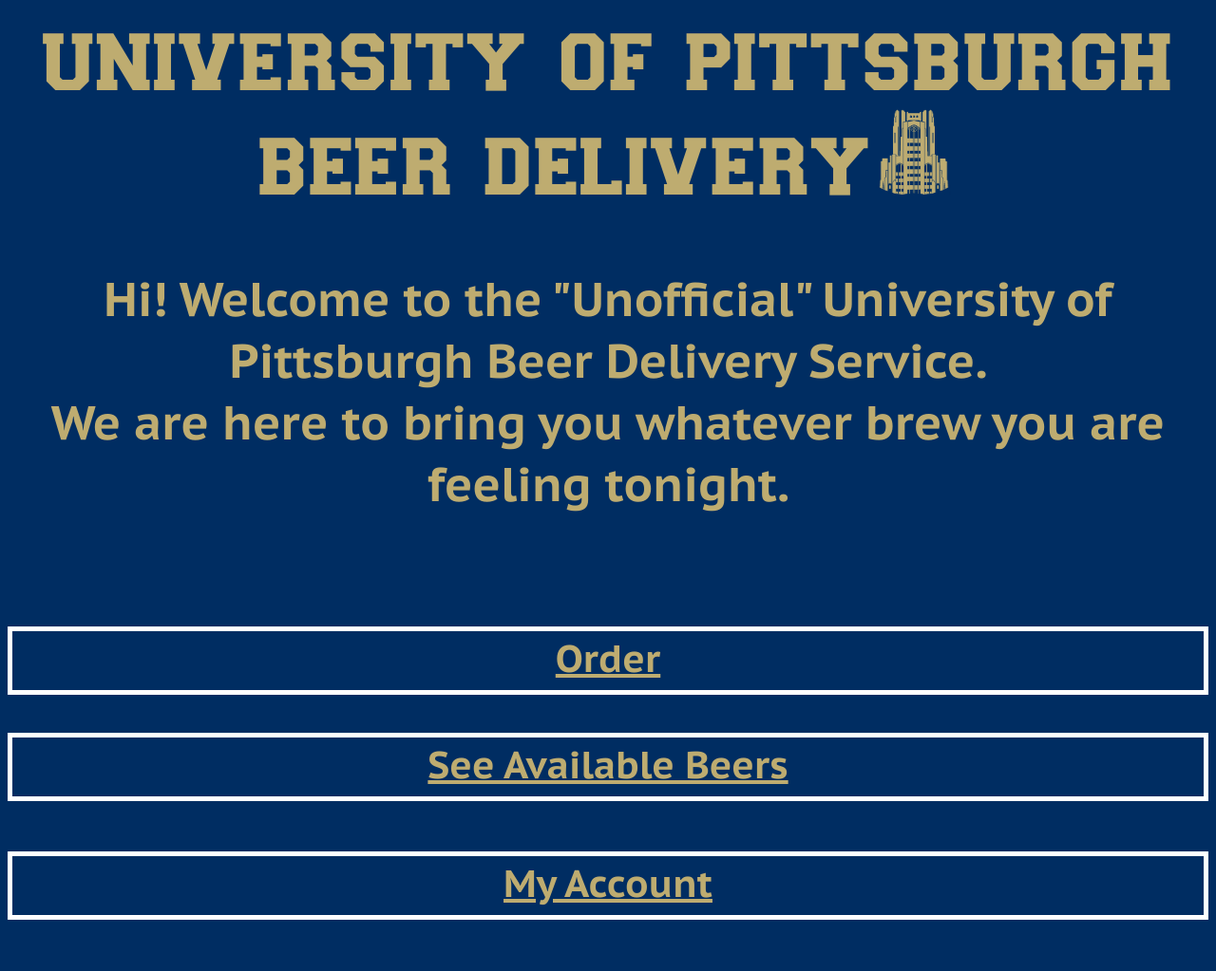
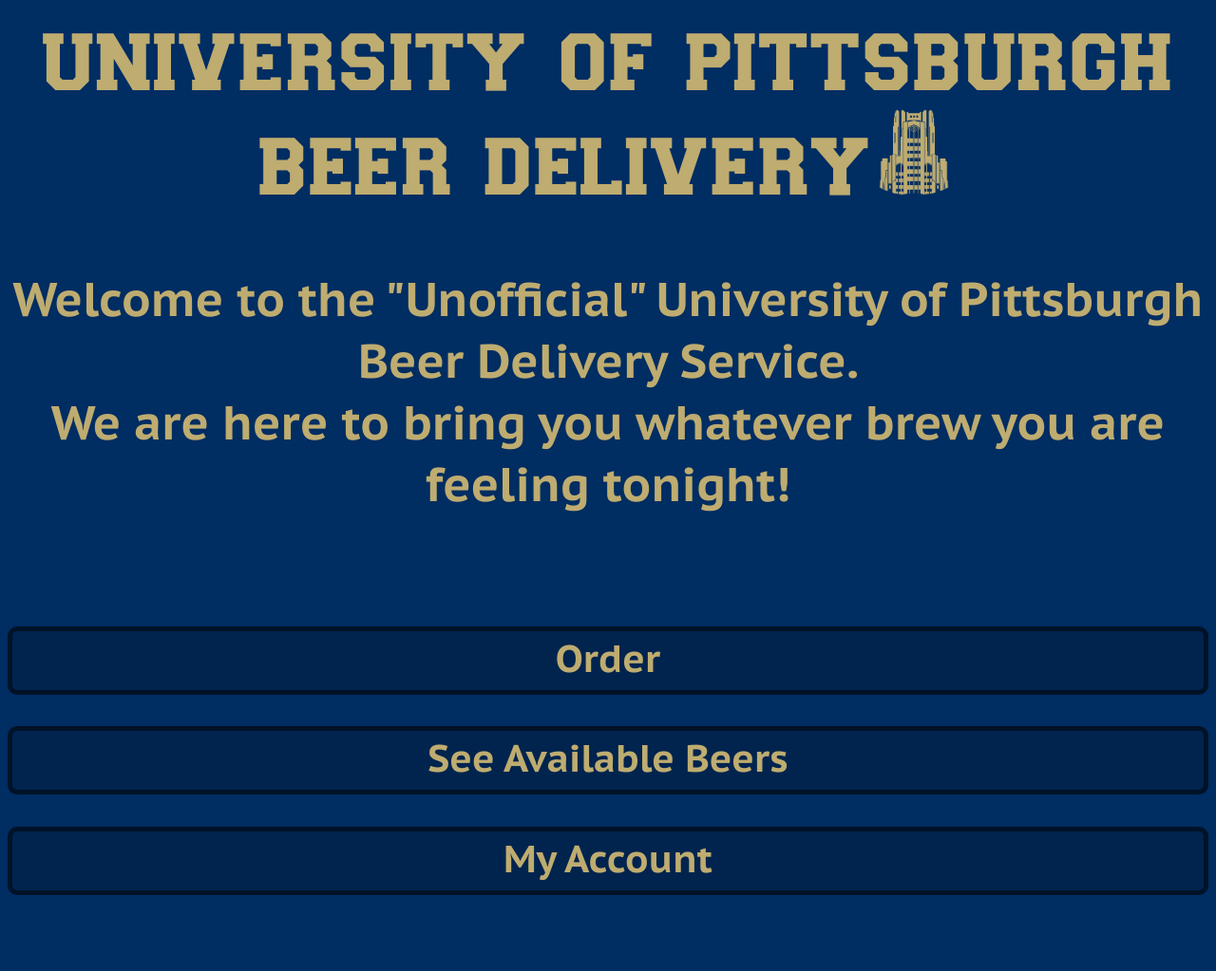
Before and after one commit to beerweb/beerweb, a Python web app: template templates/index.html in a window 1280 px wide. Shown: the whole page at 95% size. After the commit the page ends 943 px from the top, so only its background shows below. Run offline with Jinja, Linux system fonts and the light colour scheme; the template is opened without the code that fills it, so the values that code supplies are empty.

Commit message:
Made the logo clickable, and added CSS to the buttons.

```diff
--- a/static/style.css
+++ b/static/style.css
@@ -25,13 +25,15 @@
 
 h2 {
     text-align: center;
-    border: 5px solid #FFFFFF;
+    border: 5px solid rgba(0,0,0,.5);
+    border-radius: 10px;
     padding: 5px;
     font-family: "PTC75F", Times, Sans-serif;
     font-size: 40;
     color: #beac70;
 }
 
+/* just using h2 for now
 h3 {
     text-align: center;
     border: 5px solid #FFFFFF;
@@ -49,7 +51,29 @@
     font-size: 40;
     color: #beac70;
 }
+*/
 
-	a {
+a.buttons{
+    color: #beac70;
+    text-decoration: none;
+}
+a.buttons h2 {
+    background-color:rgba(0,0,0,.2);
+}
+a.buttons h2:hover{
+    background-color:#beac70;
+    color: #192857;
+}
+
+a.header{
+    text-decoration: none;
     color: #beac70;
 }
+
+a.header:link{
+    color: #beac70;
+}
+
+a.header:visited{
+    color: #beac70;
+}
--- a/templates/account.html
+++ b/templates/account.html
@@ -3,7 +3,9 @@
 <link rel="stylesheet" type="text/css" href="/static/style.css">
 <body bgcolor = "#002d62">
 
-<h1>university of pittsburgh <br> beer delivery<img src="/static/cathedal.png" alt="Picture of Cathedral" style="width:90px;height:90px;"></h1>
+<a class="header" href="/">
+	<h1>university of pittsburgh <br> beer delivery<img src="/static/cathedal.png" alt="Picture of Cathedral" style="width:90px;height:90px;"></h1>
+</a>
 
 
 
--- a/templates/beer.html
+++ b/templates/beer.html
@@ -42,8 +42,9 @@
 	</head>
 
 	<body bgcolor = "#002d62">
-
-		<h1>university of pittsburgh <br> beer delivery<img src="/static/cathedal.png" alt="Picture of Cathedral" style="width:90px;height:90px;"></h1>
+		<a class="header" href="/">
+			<h1>university of pittsburgh <br> beer delivery<img src="/static/cathedal.png" alt="Picture of Cathedral" style="width:90px;height:90px;"></h1>
+		</a>
 
 		<p>Below is a list of available beers:<br><br></p>
 		{% if beers %}
--- a/templates/index.html
+++ b/templates/index.html
@@ -3,14 +3,16 @@
 <link rel="stylesheet" type="text/css" href="/static/style.css">
 <body bgcolor = "#002d62">
 
-<h1>university of pittsburgh <br> beer delivery<img src="/static/cathedal.png" alt="Picture of Cathedral" style="width:90px;height:90px;"></h1>
+<a class="header" href="/">
+	<h1>university of pittsburgh <br> beer delivery<img src="/static/cathedal.png" alt="Picture of Cathedral" style="width:90px;height:90px;"></h1>
+</a>
 
-<p>Hi! Welcome to the "Unofficial" University of Pittsburgh Beer Delivery Service. <br>
-We are here to bring you whatever brew you are feeling tonight.<br><br></p>
+<p>Welcome to the "Unofficial" University of Pittsburgh Beer Delivery Service. <br>
+We are here to bring you whatever brew you are feeling tonight!<br><br></p>
 
-<h2><a href="order">Order</h2>
-<h3><a href="beer">See Available Beers</h3>
-<h4><a href="account">My Account</h4>
+<a class="buttons" href="order"><h2>Order</h2></a>
+<a class="buttons" href="beer"><h2>See Available Beers</h2></a>
+<a class="buttons" href="account"><h2>My Account</h2></a>
 
 
 </body>
--- a/templates/order.html
+++ b/templates/order.html
@@ -3,7 +3,9 @@
 <link rel="stylesheet" type="text/css" href="/static/style.css">
 <body bgcolor = "#002d62">
 
-<h1>university of pittsburgh <br> beer delivery<img src="/static/cathedal.png" alt="Picture of Cathedral" style="width:90px;height:90px;"></h1>
+<a class="header" href="/">
+	<h1>university of pittsburgh <br> beer delivery<img src="/static/cathedal.png" alt="Picture of Cathedral" style="width:90px;height:90px;"></h1>
+</a>
 
 
 
```
Lines whose indentation alone changed are shown as unchanged.
